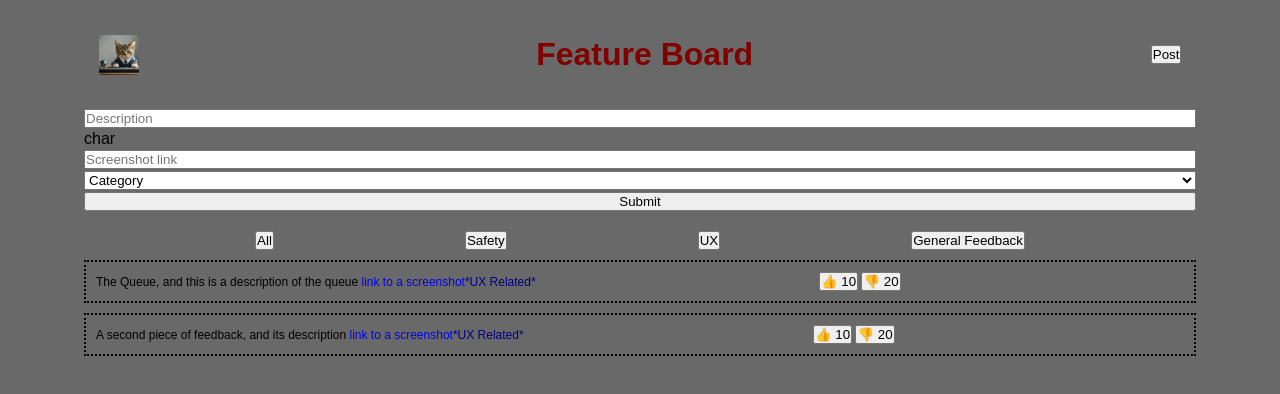
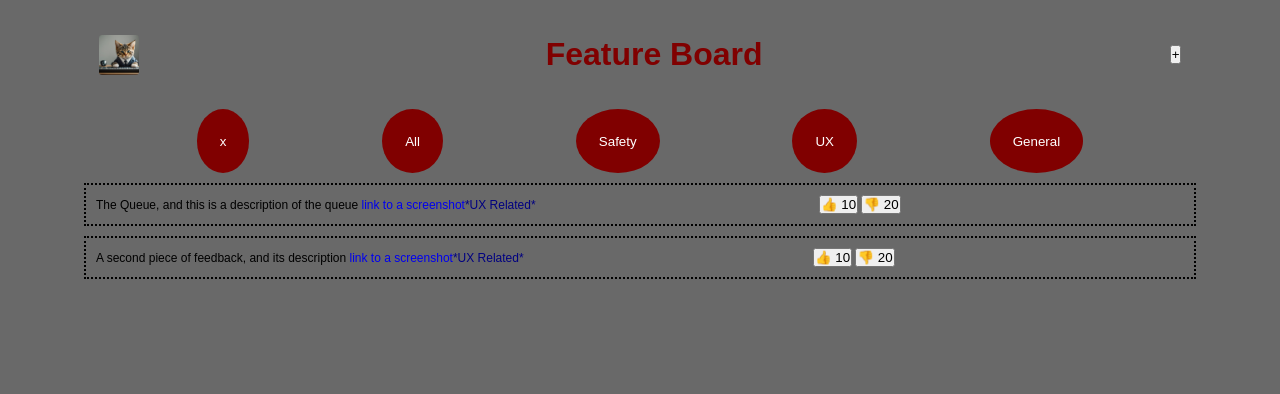
Before and after one commit to Jooma23/Coding-101, a plain HTML site: page 2. My projects/Voting Project/index.html in a window 1280 px wide. Drawn offline with Linux system fonts and the light colour scheme; a web font is replaced by a local one.

Commit message:
adding button toggling js and basic pills

```diff
--- a/2. My projects/Voting Project/index.html
+++ b/2. My projects/Voting Project/index.html
@@ -12,14 +12,13 @@
 <body>
     <div class="container">
     <header>
-        <!-- <img> -->
         <div class="header">
                 <img src="./bizcat.jpeg" height="40px" width="40px">
                 <h1>Feature Board</h1>
-            <button>Post</button>
+            <button id="postButton">+</button>
         </div>
     </header>
-    <form class="topbox">
+    <form class="topbox hidden">
         <input type="text" id="description" placeholder="Description"/>
         <span>char</span>
         <input type="text" id="screenshot" placeholder="Screenshot link"/>
@@ -34,10 +33,11 @@
     <main>
         <aside>
             <ul class="pills">
-                <li><button class="btn">All</button></li>
-                <li><button class="btn">Safety</button></li>
-                <li><button class="btn">UX</button></li>
-                <li class="btn"><button>General Feedback</button></li>
+                <li class="btn"><button class="pill">x</button></li>
+                <li class="btn"><button class="pill">All</button></li>
+                <li class="btn"><button class="pill">Safety</button></li>
+                <li class="btn"><button class="pill">UX</button></li>
+                <li class="btn"><button class="pill">General</button></li>
             </ul>
         </aside>
         <section>
--- a/2. My projects/Voting Project/voting.js
+++ b/2. My projects/Voting Project/voting.js
@@ -1 +1,17 @@
-//alert("hello world");
+let functionPost = document.getElementById("postButton");
+let btnToggler = document.querySelector(".topbox");
+
+
+//Adding the event listener
+functionPost.addEventListener("click", popupToggler);
+
+    function popupToggler() {
+        if (btnToggler.classList.contains("hidden")) {
+            btnToggler.classList.remove("hidden");
+            functionPost.textContent = "X";
+        }
+        else {
+        btnToggler.classList.add("hidden");
+        functionPost.textContent = "+";
+    }
+}
--- a/2. My projects/Voting Project/votingstyles.css
+++ b/2. My projects/Voting Project/votingstyles.css
@@ -14,21 +14,6 @@ body {
 .container {
     margin-left: 5%;
     margin-right: 5%;
-}
-
-.pills {
-    display: flex;
-    justify-content: space-evenly;
-}
-
-/* Limited mobile stuff */
-
-@media (max-width: 1200px) {
-    .featurebox {
-        flex-direction: column;
-        align-items: flex-end;
-        gap: 5px;
-    }
 }
 
 main {
@@ -50,6 +35,42 @@ footer {
     align-items: flex-end;
     margin-top: 50vh;
 }
+
+/* Button Styling */
+
+.pills {
+    display: flex;
+    justify-content: space-evenly;
+
+}
+
+.pill {
+    background-color: maroon;
+    border-style: none;
+    color: white;
+}
+
+.btn {
+    background-color: maroon;
+    padding: 2%;
+    border-radius: 80%;
+}
+
+.hidden {
+    display: none !important;
+}
+
+/* Limited mobile stuff */
+
+@media (max-width: 1200px) {
+    .featurebox {
+        flex-direction: column;
+        align-items: flex-end;
+        gap: 5px;
+    }
+}
+
+
 
 .logo {
     display: flex;
```
